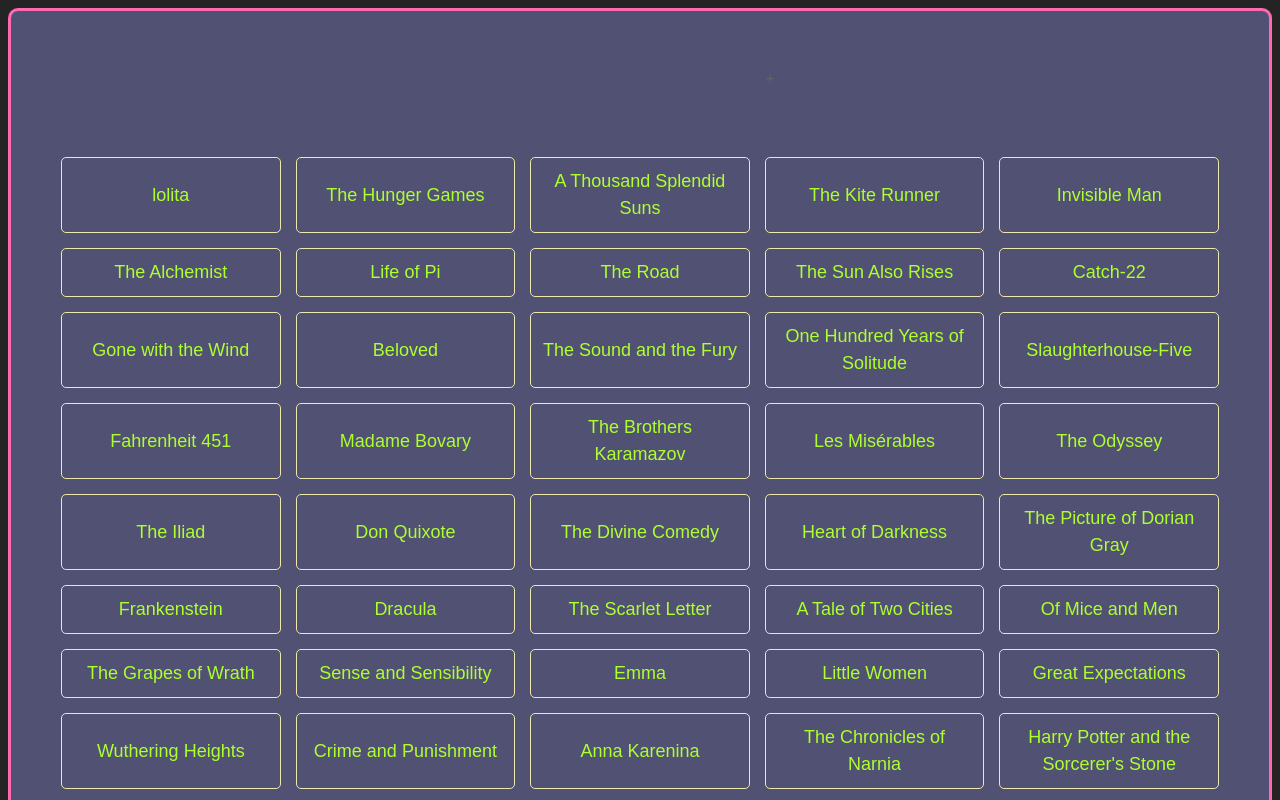
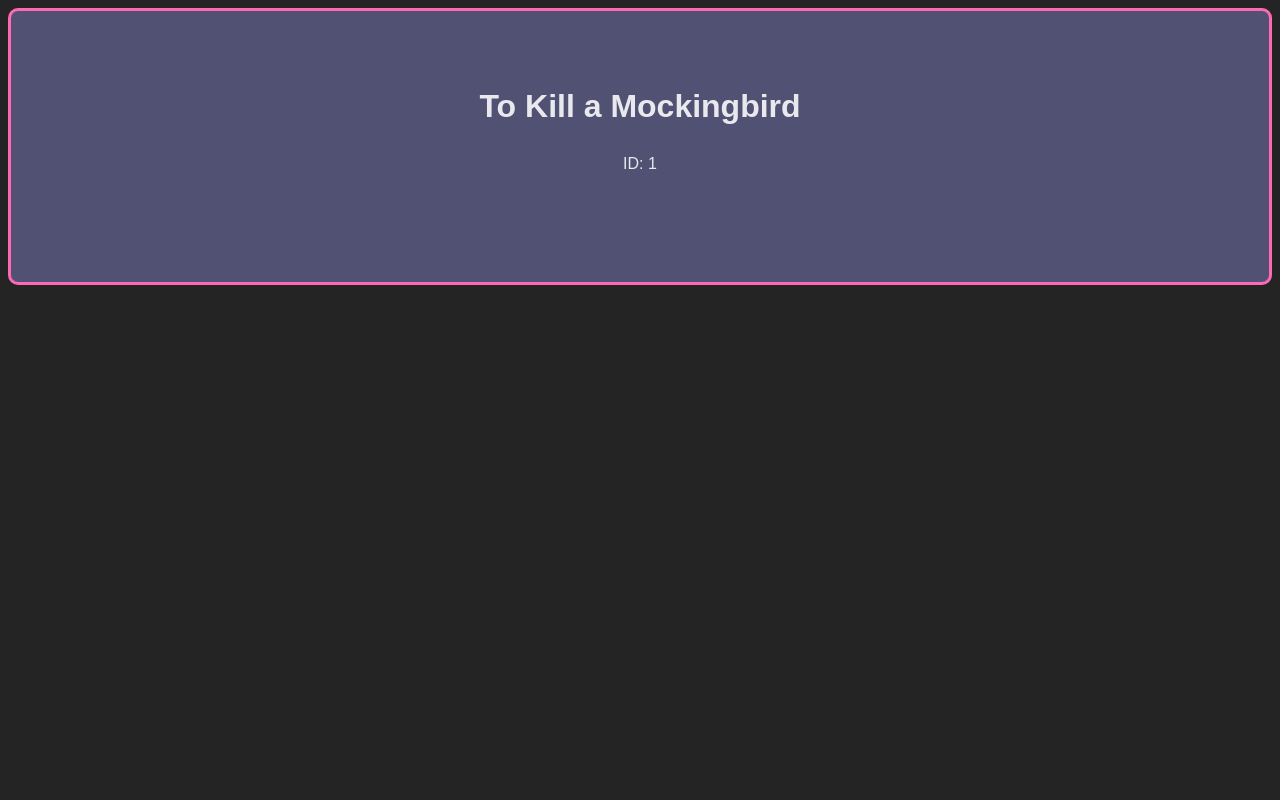
Before and after one commit to wunder-frau/author-display-app, a React (Vite) app: page /book/1 in a window 1280 px wide. Shown: the top 800 px of the page. Built offline with nearby package versions, Linux system fonts and the light colour scheme; data requests are answered from the project's data file.

Commit message:
feat: Add routing to book details page
- Implemented React Router for navigation
- Created a dynamic route  for displaying book details
- Updated TitleList to link each title to its corresponding details page
- Added a new  component to display book-specific information

```diff
--- a/package.json
+++ b/package.json
@@ -13,7 +13,8 @@
   "dependencies": {
     "axios": "^1.7.9",
     "react": "^18.3.1",
-    "react-dom": "^18.3.1"
+    "react-dom": "^18.3.1",
+    "react-router-dom": "^7.1.3"
   },
   "devDependencies": {
     "@eslint/js": "^9.17.0",
--- a/src/components/App.tsx
+++ b/src/components/App.tsx
@@ -1,7 +1,9 @@
 import React, { useState, useEffect } from 'react';
+import {BrowserRouter as Router, Route, Routes } from 'react-router-dom';
 import Input from './Input';
 import TitleList from './TitleList';
 import booksService from './booksService';
+import BookPage from './BookPage'
 import './styles.css';
 
 interface Book {
@@ -47,11 +49,20 @@
   };
 
   return (
-    <div className="app-container">
-      {error && <p className="error">{error}</p>}
-      <Input addTitle={addTitle} />
-      <TitleList titles={books.map((book) => book.title)} />
-    </div>
+    <Router>
+      <div className="app-container">
+        {error && <p className="error">{error}</p>}
+        <Routes>
+          <Route path="/" element={
+            <>
+              <Input addTitle={addTitle} />
+              <TitleList books={books} />
+            </>
+          }/>
+          <Route path="/book/:id" element={<BookPage books={books} />} />
+        </Routes>
+      </div>
+    </Router>
   );
 };
 
--- /dev/null
+++ b/src/components/BookPage.tsx
@@ -0,0 +1,29 @@
+import React from 'react';
+import { useParams } from 'react-router-dom';
+
+interface Book {
+  title: string;
+  id: string;
+}
+
+interface BookPageProps {
+  books: Book[];
+}
+
+const BookPage: React.FC<BookPageProps> = ({ books }) => {
+  const { id } = useParams<{ id: string }>();
+  const book = books.find((b) => b.id === id);
+
+  if (!book) {
+    return <p>Book not found</p>;
+  }
+
+  return (
+    <div>
+      <h1>{book.title}</h1>
+      <p>ID: {book.id}</p>
+    </div>
+  );
+};
+
+export default BookPage;
--- a/src/components/TitleList.tsx
+++ b/src/components/TitleList.tsx
@@ -1,14 +1,17 @@
 import React from 'react';
+import { Link } from 'react-router-dom';
 
 interface TitleListProps {
-  titles: string[];
+  books: { title: string; id: string }[];
 }
 
-const TitleList: React.FC<TitleListProps> = ({ titles }) => {
+const TitleList: React.FC<TitleListProps> = ({ books }) => {
   return (
     <div className="author-list">
-      {titles.map((author, index) => (
-        <p key={index}>{author} </p>
+      {books.map((book) => (
+        <Link to={`/book/${book.id}`} key={book.id} style={{ textDecoration: 'none' }}>
+          <p className="clickable-title">{book.title}</p>
+        </Link>
       ))}
     </div>
   );
--- a/src/components/styles.css
+++ b/src/components/styles.css
@@ -131,3 +131,16 @@
       font-size: 16px;
     }
   }
+
+  .clickable-title {
+    padding: 10px;
+    margin: 5px 0;
+    border: 1px solid #ccc;
+    border-radius: 5px;
+    background-color: #f9f9f9;
+    cursor: pointer;
+  }
+
+  .clickable-title:hover {
+    background-color: #e0e0e0;
+  }
```
Also changed, not shown: 1 other file (tests, documents, lock files or other folders).
